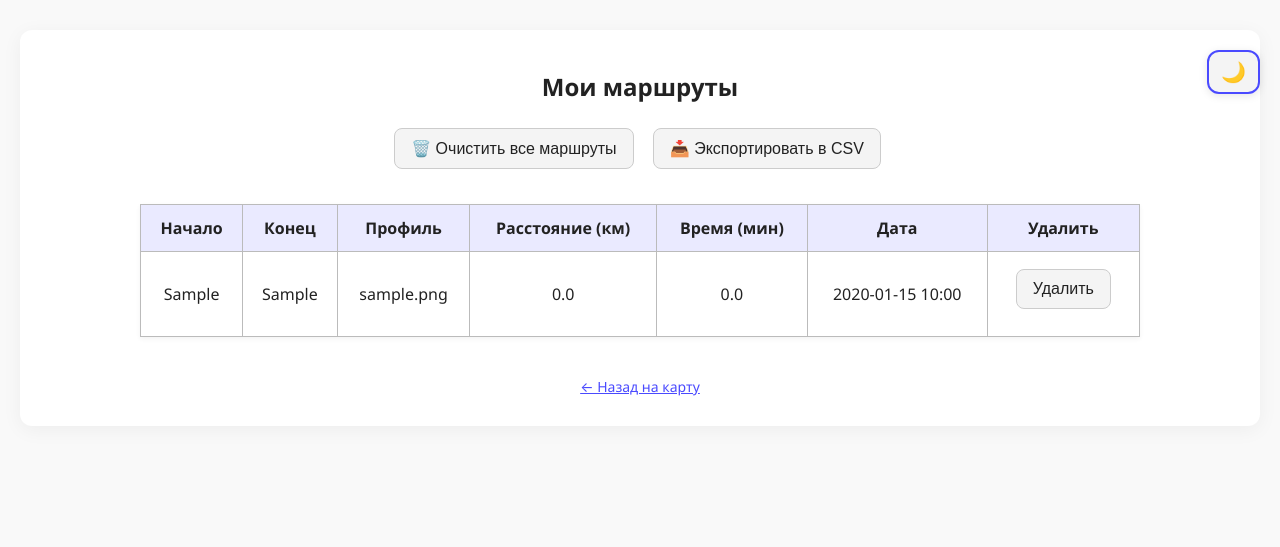
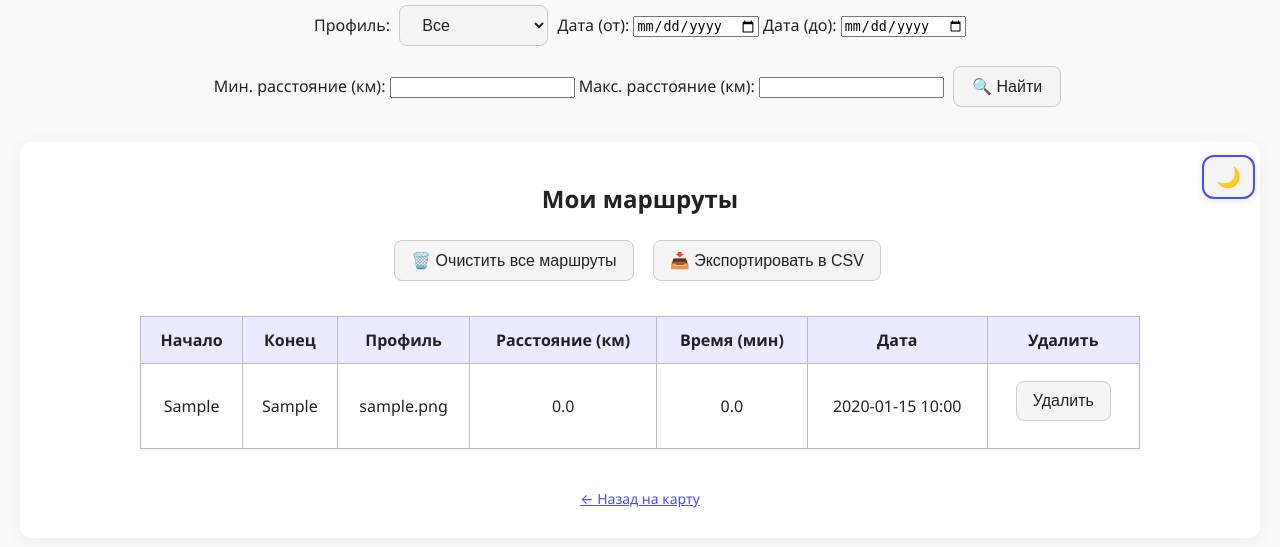
Before and after one commit to Terragul-Mason/app, a Flask app: page /history in a window 1280 px wide. Shown: the top 547 px of the page. Run offline with Flask 3, Linux system fonts and the light colour scheme; the visitor is signed in with stand-in values (Sample User, id 1); tables that the repository leaves empty hold one stand-in row (values such as "Sample post").

Commit message:
Добавил фильтрации маршрутов

```diff
--- a/app.py
+++ b/app.py
@@ -75,8 +75,32 @@ def history():
     if 'user_id' not in session:
         return redirect(url_for('login'))
 
-    user_routes = Route.query.filter_by(user_id=session['user_id']).order_by(Route.created_at.desc()).all()
+    query = Route.query.filter_by(user_id=session['user_id'])
+
+    # Фильтрация по профилю
+    profile = request.args.get('profile')
+    if profile:
+        query = query.filter(Route.profile == profile)
+
+    # Фильтрация по дате
+    date_from = request.args.get('date_from')
+    date_to = request.args.get('date_to')
+    if date_from:
+        query = query.filter(Route.created_at >= date_from)
+    if date_to:
+        query = query.filter(Route.created_at <= date_to)
+
+    # Фильтрация по расстоянию
+    min_dist = request.args.get('min_dist', type=float)
+    max_dist = request.args.get('max_dist', type=float)
+    if min_dist is not None:
+        query = query.filter(Route.distance >= min_dist * 1000)
+    if max_dist is not None:
+        query = query.filter(Route.distance <= max_dist * 1000)
+
+    user_routes = query.order_by(Route.created_at.desc()).all()
     return render_template('history.html', routes=user_routes)
+
 
 @app.route('/delete_route/<int:route_id>', methods=['POST'])
 def delete_route(route_id):
--- a/static/style.css
+++ b/static/style.css
@@ -240,8 +240,8 @@ table button:hover {
 }
 
 #toggle-theme {
-    position: absolute;
-    top: 20px;
+    position: fixed;
+    top: 150px;
     right: 20px;
     z-index: 999;
     background-color: var(--button-bg);
@@ -253,6 +253,7 @@ table button:hover {
     box-shadow: 0 2px 8px rgba(0,0,0,0.1);
     transition: background-color 0.3s ease;
 }
+
 
 /* === Модальное окно === */
 .modal {
--- a/templates/history.html
+++ b/templates/history.html
@@ -5,10 +5,35 @@
     <title>Мои маршруты</title>
     <link rel="stylesheet" href="{{ url_for('static', filename='style.css') }}">
 </head>
+
 <body>
 
+    <button id="toggle-theme">🌙</button>
+
     <div style="position: relative;">
-    <button id="toggle-theme" style="position: absolute; top: 15px; right: 15px;">🌙</button>
+
+        <form method="GET" action="{{ url_for('history') }}" class="filter-form">
+            <div>
+                <label>Профиль:
+                    <select name="profile">
+                        <option value="">Все</option>
+                        <option value="driving">Автомобиль</option>
+                        <option value="walking">Пешком</option>
+                        <option value="cycling">Велосипед</option>
+                    </select>
+                </label>
+
+                <label>Дата (от): <input type="date" name="date_from"></label>
+                <label>Дата (до): <input type="date" name="date_to"></label>
+            </div>
+
+            <div style="margin-top: 10px;">
+                <label>Мин. расстояние (км): <input type="number" step="0.1" name="min_dist"></label>
+                <label>Макс. расстояние (км): <input type="number" step="0.1" name="max_dist"></label>
+                <button type="submit">🔍 Найти</button>
+            </div>
+        </form>
+
 
     <div class="container">
         <h2>Мои маршруты</h2>
```
